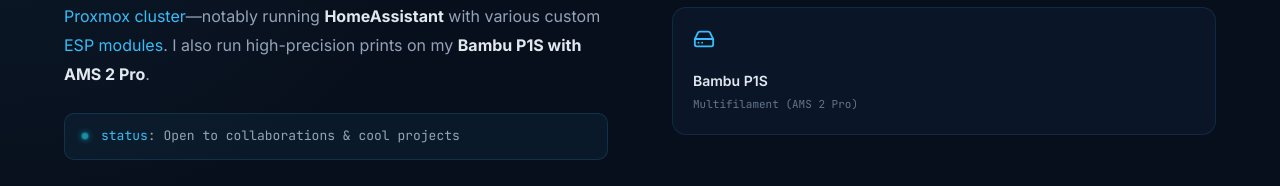
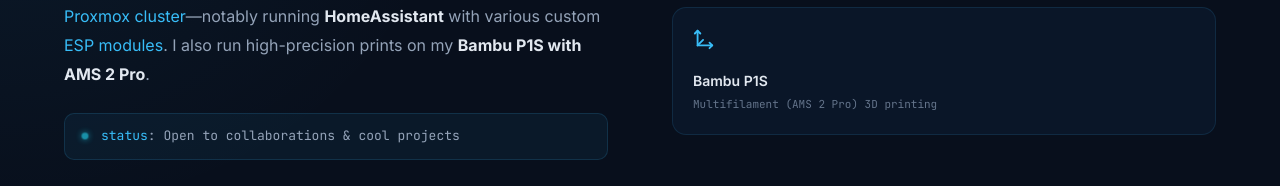
Before and after one commit to Tymon3310/Tymon3310.github.io, a React (Vite) app: page / in a window 1280 px wide. Shown: the part 1316-1502 px from the top of the page. Built offline with nearby package versions, Linux system fonts and the light colour scheme.

Commit message:
style: fix discord icon eye cutouts

```diff
--- a/src/components/About.tsx
+++ b/src/components/About.tsx
@@ -1,7 +1,7 @@
 import { motion } from 'framer-motion';
 import { useInView } from 'framer-motion';
 import { useRef } from 'react';
-import { Server, Wifi, Cpu, HardDrive, Terminal } from 'lucide-react';
+import { Server, Wifi, Cpu, Move3D, Terminal } from 'lucide-react';
 
 const EASE: [number, number, number, number] = [0.16, 1, 0.3, 1];
 
@@ -10,7 +10,7 @@
   { icon: Server, label: 'Proxmox', sub: 'HA & HomeAssistant' },
   { icon: Wifi, label: 'Chateau Pro ax', sub: 'MikroTik Networking' },
   { icon: Cpu, label: 'Hyprland', sub: 'WM / DE' },
-  { icon: HardDrive, label: 'Bambu P1S', sub: 'Multifilament (AMS 2 Pro)' },
+  { icon: Move3D, label: 'Bambu P1S', sub: 'Multifilament (AMS 2 Pro) 3D printing' },
 ];
 
 export default function About() {
--- a/src/components/Footer.tsx
+++ b/src/components/Footer.tsx
@@ -7,7 +7,7 @@
 // SVG icons for platforms not in lucide-react
 const DiscordIcon = ({ size = 24 }) => (
   <svg width={size} height={size} viewBox="0 0 24 24" fill="currentColor">
-    <path d="M20.317 4.37a19.791 19.791 0 0 0-4.885-1.515.074.074 0 0 0-.079.037c-.21.375-.444.864-.608 1.25a18.27 18.27 0 0 0-5.487 0 12.64 12.64 0 0 0-.617-1.25.077.077 0 0 0-.079-.037A19.736 19.736 0 0 0 3.677 4.37a.07.07 0 0 0-.032.027C.533 9.046-.32 13.58.099 18.057.1 18.08.114 18.1.135 18.11a19.9 19.9 0 0 0 5.993 3.03.078.078 0 0 0 .084-.028 14.09 14.09 0 0 0 1.226-1.994.076.076 0 0 0-.041-.106 13.105 13.105 0 0 1-1.872-.892.077.077 0 0 1-.008-.128 10.2 10.2 0 0 0 .372-.292.074.074 0 0 1 .077-.01c3.928 1.793 8.18 1.793 12.062 0a.074.074 0 0 1 .078.01c.12.098.246.198.373.292a.077.077 0 0 1-.006.127 12.299 12.299 0 0 1-1.873.892.077.077 0 0 0-.041.107c.36.698.772 1.362 1.225 1.993a.076.076 0 0 0 .084.028 19.839 19.839 0 0 0 6.002-3.03.077.077 0 0 0 .032-.054c.5-5.177-.838-9.674-3.549-13.66a.061.061 0 0 0-.031-.03z" />
+    <path d="M20.317 4.3698a19.7913 19.7913 0 00-4.8851-1.5152.0741.0741 0 00-.0785.0371c-.211.3753-.4447.8648-.6083 1.2495-1.8447-.2762-3.68-.2762-5.4868 0-.1636-.3933-.4058-.8742-.6177-1.2495a.077.077 0 00-.0785-.037 19.7363 19.7363 0 00-4.8852 1.515.0699.0699 0 00-.0321.0277C.5334 9.0458-.319 13.5799.0992 18.0578a.0824.0824 0 00.0312.0561c2.0528 1.5076 4.0413 2.4228 5.9929 3.0294a.0777.0777 0 00.0842-.0276c.4616-.6304.8731-1.2952 1.226-1.9942a.076.076 0 00-.0416-.1057c-.6528-.2476-1.2743-.5495-1.8722-.8923a.077.077 0 01-.0076-.1277c.1258-.0943.2517-.1923.3718-.2914a.0743.0743 0 01.0776-.0105c3.9278 1.7933 8.18 1.7933 12.0614 0a.0739.0739 0 01.0785.0095c.1202.099.246.1981.3728.2924a.077.077 0 01-.0066.1276 12.2986 12.2986 0 01-1.873.8914.0766.0766 0 00-.0407.1067c.3604.698.7719 1.3628 1.225 1.9932a.076.076 0 00.0842.0286c1.961-.6067 3.9495-1.5219 6.0023-3.0294a.077.077 0 00.0313-.0552c.5004-5.177-.8382-9.6739-3.5485-13.6604a.061.061 0 00-.0312-.0286zM8.02 15.3312c-1.1825 0-2.1569-1.0857-2.1569-2.419 0-1.3332.9555-2.4189 2.157-2.4189 1.2108 0 2.1757 1.0952 2.1568 2.419 0 1.3332-.9555 2.4189-2.1569 2.4189zm7.9748 0c-1.1825 0-2.1569-1.0857-2.1569-2.419 0-1.3332.9554-2.4189 2.1569-2.4189 1.2108 0 2.1757 1.0952 2.1568 2.419 0 1.3332-.946 2.4189-2.1568 2.4189Z" />
   </svg>
 );
 const YouTubeIcon = ({ size = 24 }) => (
```
